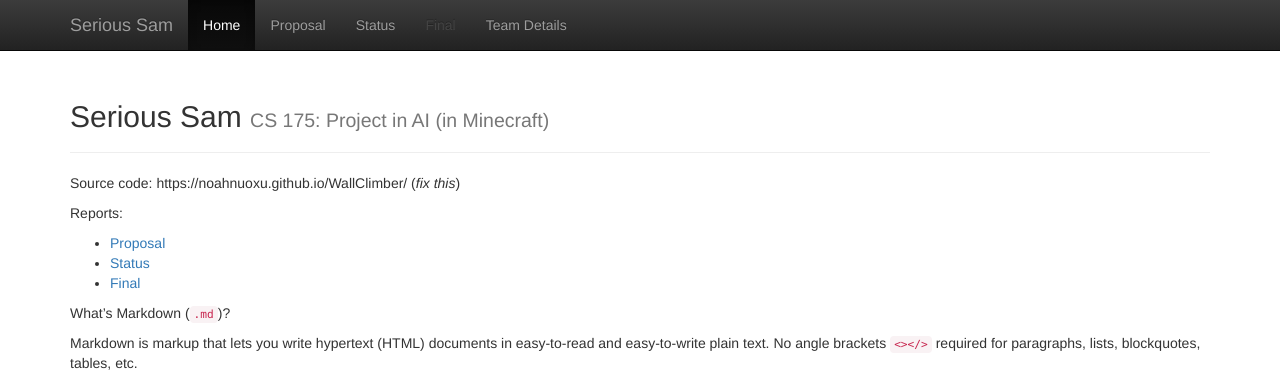
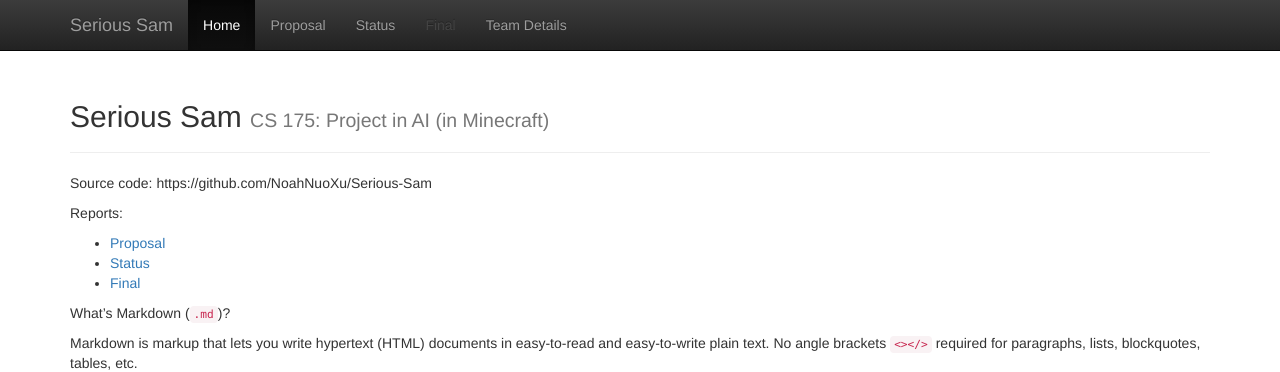
Before and after one commit to Superpanda35/Serious-Sam, a Jekyll site: the page built from docs/index.md, in a window 1280 px wide. Shown: the top 372 px of the page. Built offline with Jekyll 4.4.1, drawn with Linux system fonts in a browser that asks for light colours; formulas are drawn with MathJax 3.

Commit message:
Update index.md

```diff
--- a/docs/index.md
+++ b/docs/index.md
@@ -3,7 +3,7 @@ layout: default
 title:  Home
 ---
 
-Source code: https://noahnuoxu.github.io/WallClimber/ (_fix this_)
+Source code: https://github.com/NoahNuoXu/Serious-Sam
 
 Reports:
 
```
